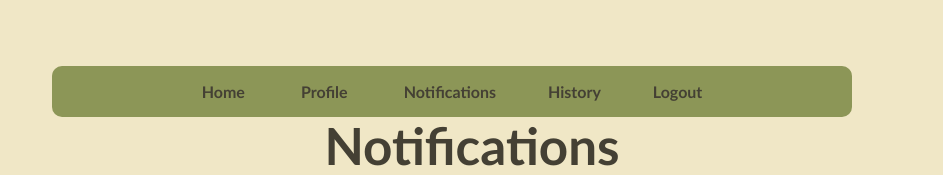
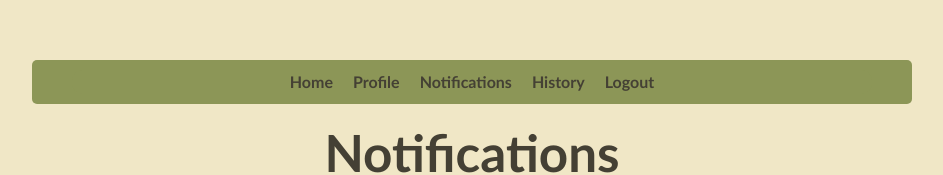
Before and after one commit to 2ndplan3t/Event_Managment_System, a React (Vite) app in the folder front_end_dev/ems/: page /notifications in a window 1280 px wide. Shown: the part 183-358 px from the top of the page, without its empty margins (188-1131 px from the left). Built offline with nearby package versions, Linux system fonts and the light colour scheme; no server answers.

Commit message:
making notification nav bar match others

```diff
--- a/front_end_dev/ems/src/pages/Notifications/Notifications.jsx
+++ b/front_end_dev/ems/src/pages/Notifications/Notifications.jsx
@@ -103,13 +103,7 @@ function Notifications() {
     <div className="no-global-reset">
     <div className="root">
       <header className="notif_page">
-        <div className="nav_buttons">
-         <Link to="/"> <button type="button">Home</button> </Link>
-         <Link to="/user"> <button type="button">Profile</button> </Link>
-         <Link to="/notifications"><button type="button">Notifications</button></Link>
-         <Link to="/history"><button type="button">History</button></Link>
-         <button onClick={handleLogout}>Logout</button>
-        </div>
+      <Navbar />
 
         <h1>Notifications</h1>
         </header>
```
